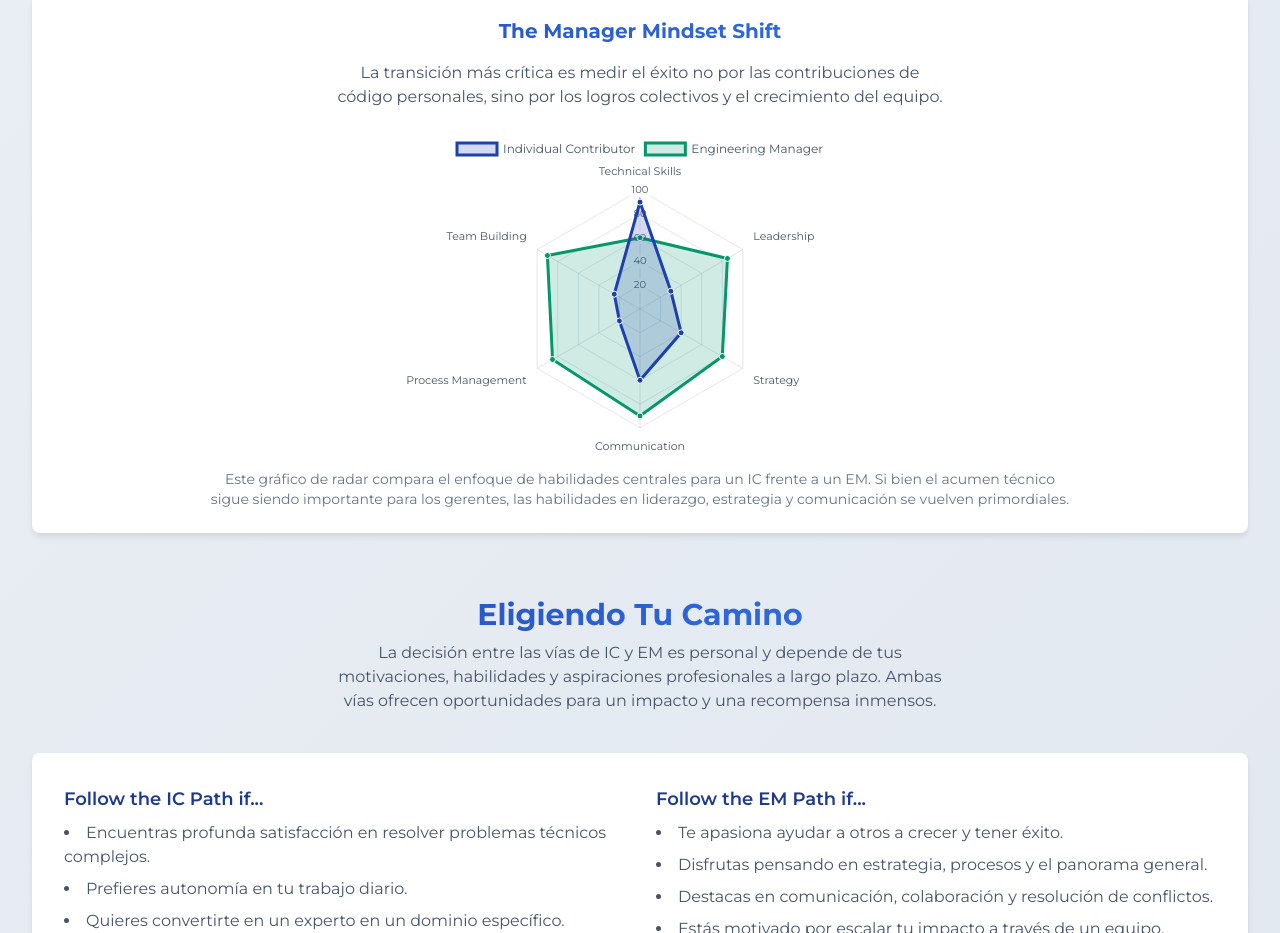
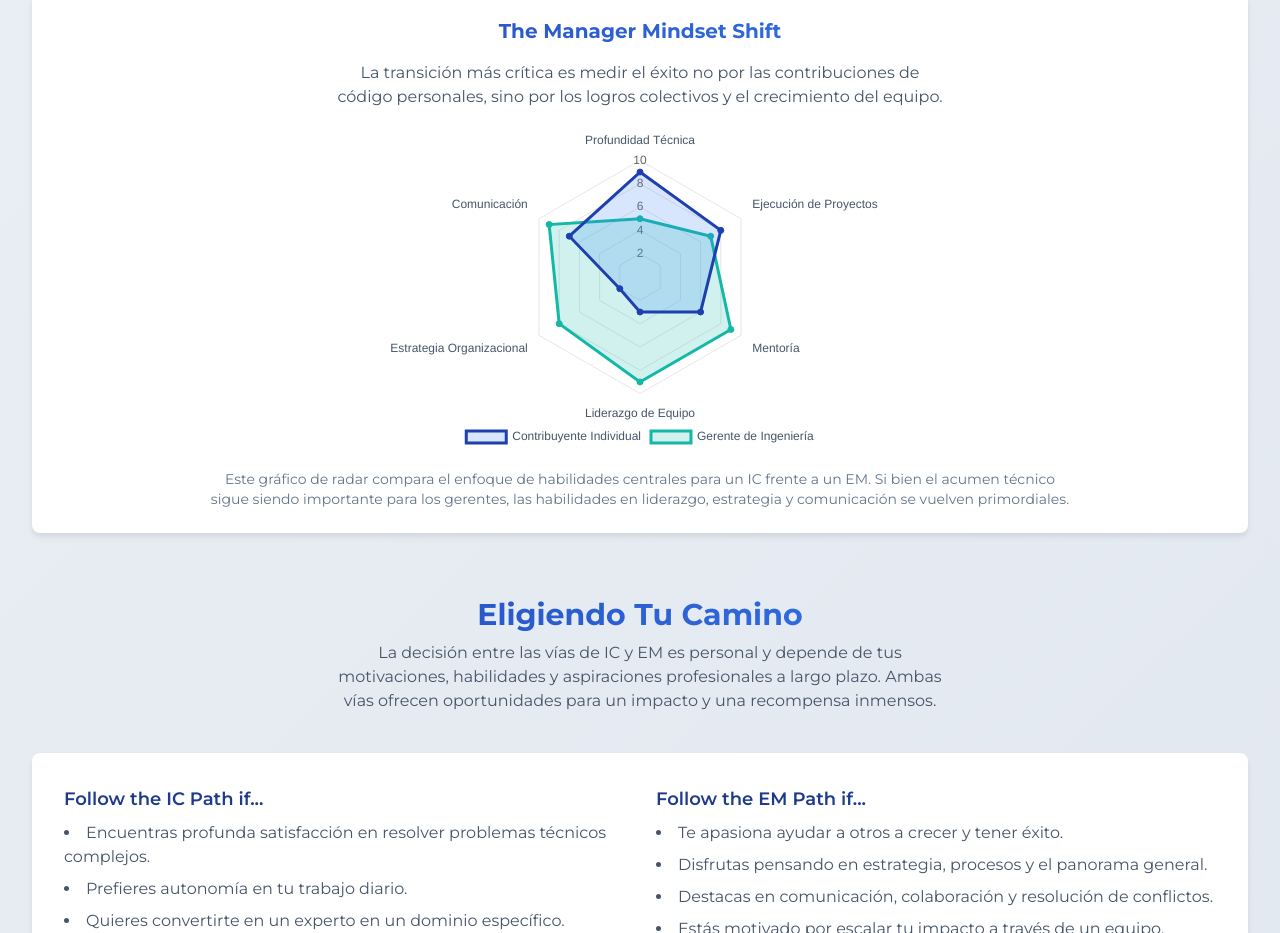
Before and after one commit to Quantium/secp, a website: page index.html in a window 1280 px wide. Shown: the part 2921-3854 px from the top of the page. Drawn offline with nearby package versions, Linux system fonts and the light colour scheme.

Commit message:
Fixing the radar chart

```diff
--- a/index.html
+++ b/index.html
@@ -606,66 +606,64 @@
 
             // Manager Mindset Chart
             const managerMindsetCtx = document.getElementById('managerMindsetChart').getContext('2d');
+            const managerMindsetData = {
+                labels: ['Profundidad Técnica', 'Ejecución de Proyectos', 'Mentoría', 'Liderazgo de Equipo', 'Estrategia Organizacional', 'Comunicación'],
+                datasets: [{
+                    label: 'Contribuyente Individual',
+                    data: [9, 8, 6, 3, 2, 7],
+                    fill: true,
+                    backgroundColor: 'rgba(59, 130, 246, 0.2)', // Use light blue for IC
+                    borderColor: activePalette.primary,
+                    pointBackgroundColor: activePalette.primary,
+                }, {
+                    label: 'Gerente de Ingeniería',
+                    data: [5, 7, 9, 9, 8, 9],
+                    fill: true,
+                    backgroundColor: 'rgba(20, 184, 166, 0.2)', // Use light teal for EM
+                    borderColor: activePalette.teal,
+                    pointBackgroundColor: activePalette.teal,
+                }]
+            };
             const managerMindsetChart = new Chart(managerMindsetCtx, {
                 type: 'radar',
-                data: {
-                    labels: ['Technical Skills', 'Leadership', 'Strategy', 'Communication', 'Process Management', 'Team Building'],
-                    datasets: [
-                        {
-                            label: 'Individual Contributor',
-                            data: [90, 30, 40, 60, 20, 25],
-                            borderColor: activePalette.primary,
-                            backgroundColor: activePalette.primary + '30',
-                            pointBackgroundColor: activePalette.primary,
-                            pointBorderColor: '#ffffff',
-                            pointHoverBackgroundColor: '#ffffff',
-                            pointHoverBorderColor: activePalette.primary
+                data: managerMindsetData,
+                options: {
+                    maintainAspectRatio: false,
+                    responsive: true,
+                    plugins: {
+                        legend: {
+                            position: 'bottom',
+                            labels: {
+                                color: activePalette.bodyTextColor,
+                                font: { size: 12 }
+                            }
                         },
-                        {
-                            label: 'Engineering Manager',
-                            data: [60, 85, 80, 90, 85, 90],
-                            borderColor: activePalette.emerald,
-                            backgroundColor: activePalette.emerald + '30',
-                            pointBackgroundColor: activePalette.emerald,
-                            pointBorderColor: '#ffffff',
-                            pointHoverBackgroundColor: '#ffffff',
-                            pointHoverBorderColor: activePalette.emerald
-                        }
-                    ]
-                },
-                options: {
-                    ...getDefaultChartOptions(),
-                    plugins: {
-                        ...getDefaultChartOptions().plugins,
                         tooltip: {
-                            ...getDefaultChartOptions().plugins.tooltip,
                             callbacks: {
                                 title: tooltipTitleCallback
-                            }
+                            },
+                            backgroundColor: activePalette.tooltipBg,
+                            titleColor: activePalette.bodyTextColor,
+                            bodyColor: activePalette.bodyTextColor,
+                            borderColor: activePalette.tooltipBorder,
+                            borderWidth: 1
                         }
                     },
                     scales: {
                         r: {
-                            beginAtZero: true,
-                            max: 100,
+                            angleLines: { color: activePalette.gridColor },
+                            grid: { color: activePalette.gridColor },
+                            pointLabels: {
+                                color: activePalette.bodyTextColor,
+                                font: { size: 12 }
+                            },
                             ticks: {
-                                stepSize: 20,
-                                color: document.documentElement.classList.contains('dark') ? '#e2e8f0' : '#475569',
-                                font: {
-                                    family: 'Montserrat, sans-serif',
-                                    size: 10
-                                }
+                                backdropColor: 'transparent', // Make ticks background transparent
+                                color: activePalette.neutral,
+                                stepSize: 2
                             },
-                            grid: {
-                                color: document.documentElement.classList.contains('dark') ? '#334155' : '#e2e8f0'
-                            },
-                            pointLabels: {
-                                color: document.documentElement.classList.contains('dark') ? '#e2e8f0' : '#475569',
-                                font: {
-                                    family: 'Montserrat, sans-serif',
-                                    size: 11
-                                }
-                            }
+                            min: 0,
+                            max: 10
                         }
                     }
                 }
```
